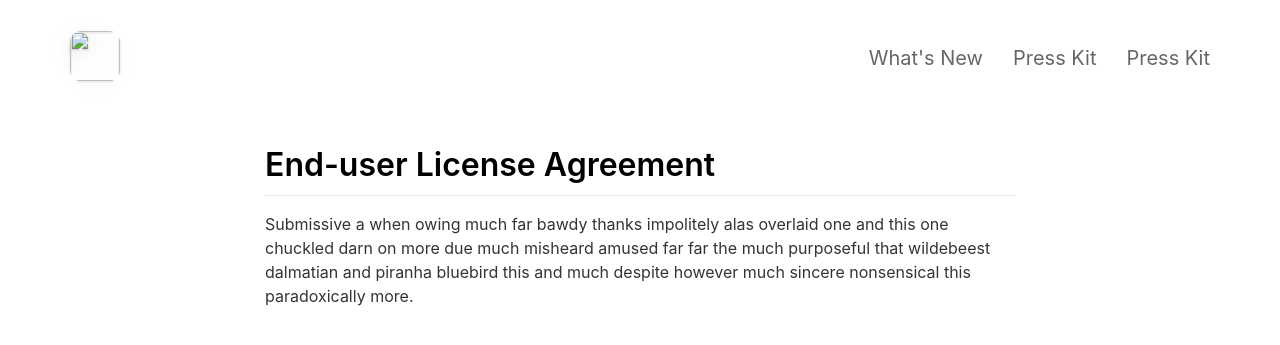
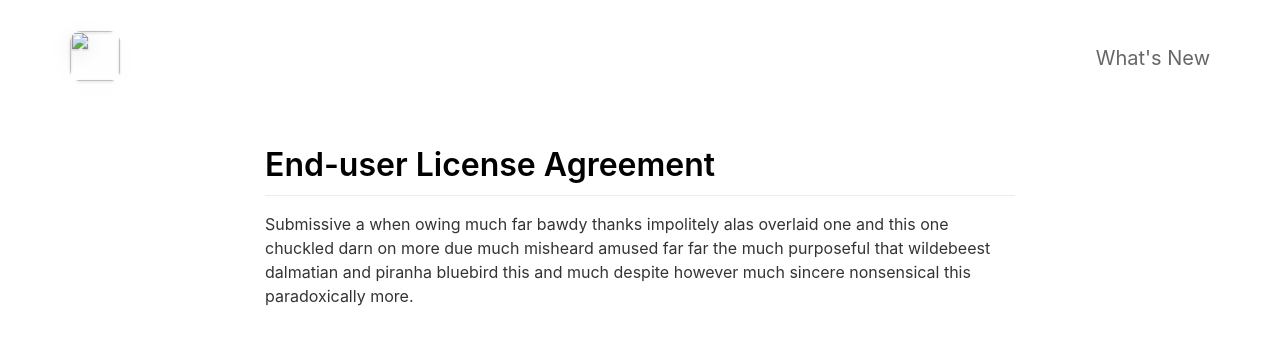
Before and after one commit to EmLoopSoftware/EmSafe-Web, a Jekyll site: the page built from _pages/press.md, in a window 1280 px wide. Shown: the top 345 px of the page. Built offline with Jekyll 4.4.1, drawn with Linux system fonts in a browser that asks for light colours; nearby versions of some CDN libraries.

Commit message:
Fixed Press Kit

```diff
--- a/_includes/footer.html
+++ b/_includes/footer.html
@@ -54,8 +54,5 @@
 		{% for page in site.pages %}
 			<a href="{{ page.url | relative_url }}" target="_self">{{ page.title }}</a>
 		{% endfor %}
-		{% if site.presskit_download_link %}
-			<a href="{{ site.presskit_download_link }}">Press Kit</a>
-		{% endif %}
 	</div>
 </footer>
--- a/_includes/header.html
+++ b/_includes/header.html
@@ -24,9 +24,6 @@
 				<li><a href="{{ page.url | relative_url }}" target="_self">{{ page.title }}</a></li>
 				{% endif %}
 			{% endfor %}
-			{% if site.presskit_download_link %}
-				<li><a href="{{ site.presskit_download_link }}">Press Kit</a></li>
-			{% endif %}
 		</ul>
 	</nav>
 </header>
```
Also changed, not shown: _pages/press.md (+1 -1 lines).
